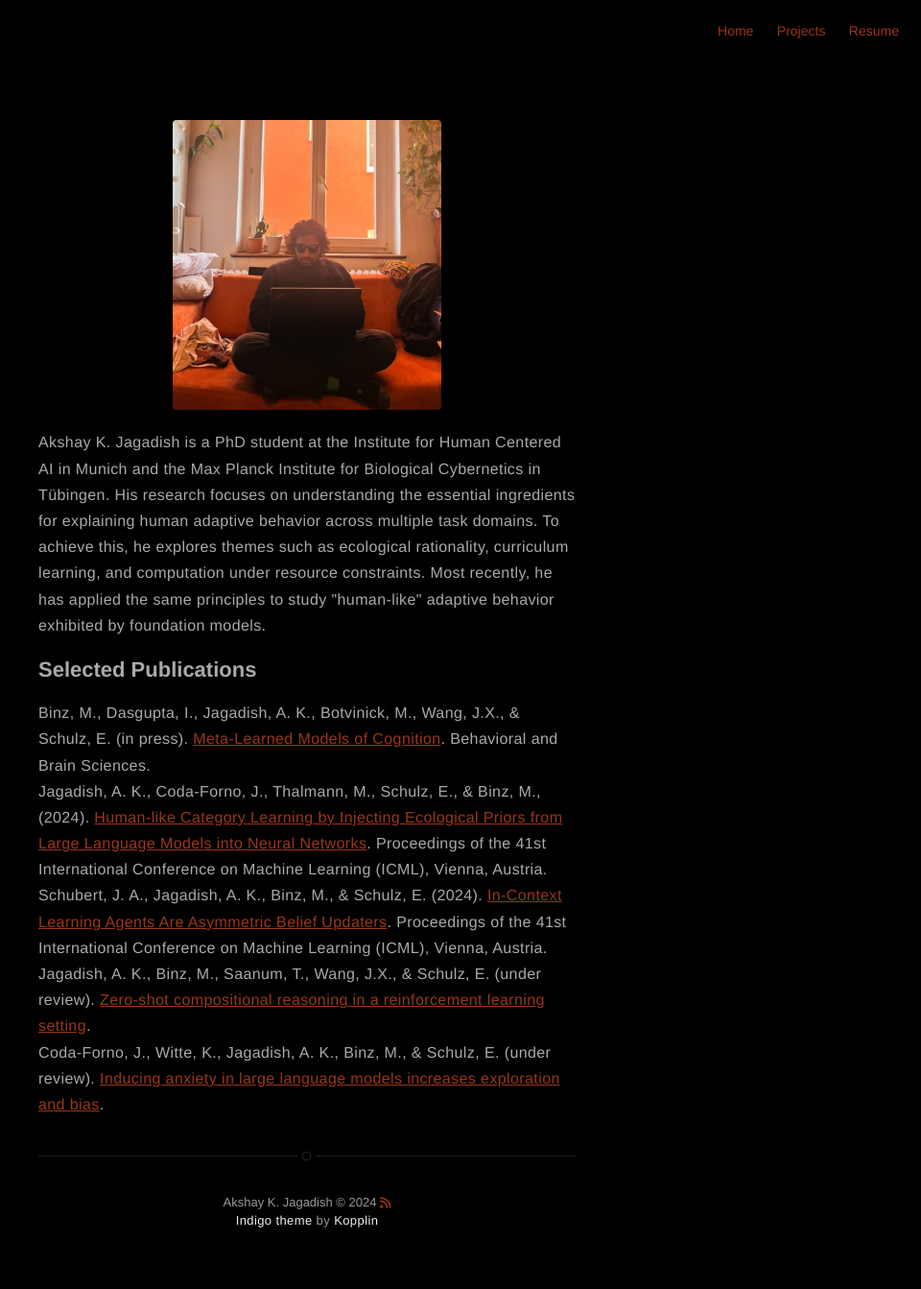
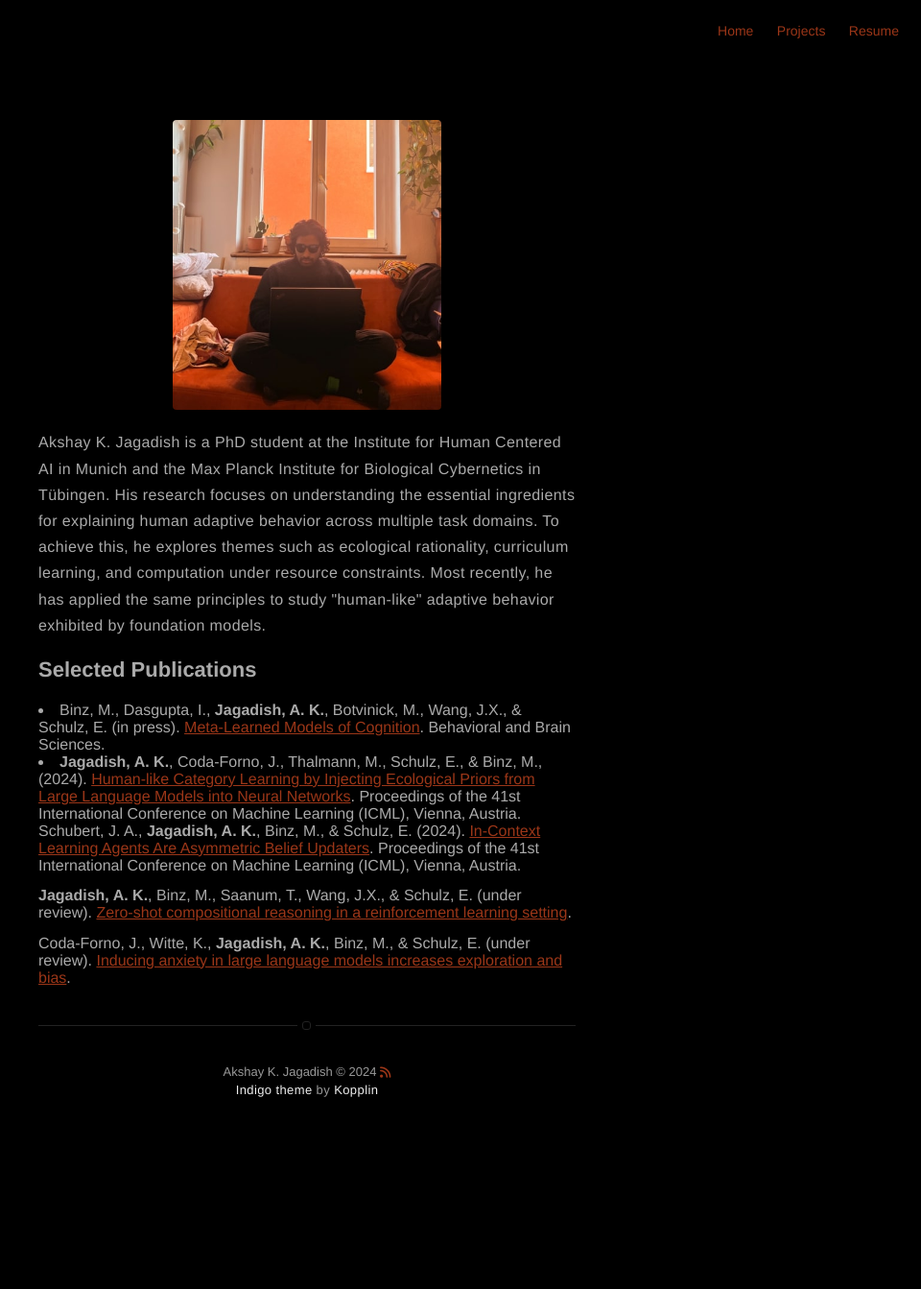
Before and after one commit to akjagadish/akjagadish.github.io, a Jekyll site: the page built from about.md, in a window 1280 px wide. Shown: the whole page at 96% size, without its empty margins (320-1280 px from the left). Built offline with Jekyll 4.4.1, drawn with Linux system fonts in a browser that asks for light colours; nearby versions of some CDN libraries; after the commit the page ends 1207 px from its top, so only the background shows below that.

Commit message:
try different formatting

```diff
--- a/about.md
+++ b/about.md
@@ -9,10 +9,10 @@
 <h2>Selected Publications</h2>
 
 <p>
-	Binz, M., Dasgupta, I., <b>Jagadish, A. K.</b>, Botvinick, M., Wang, J.X., & Schulz, E. (in press). <a href="https://arxiv.org/abs/2304.06729/">Meta-Learned Models of Cognition</a>. Behavioral and Brain Sciences. <br>
-	<b>Jagadish, A. K.</b>, Coda-Forno, J., Thalmann, M., Schulz, E., & Binz, M., (2024). <a href="https://arxiv.org/abs/2402.01821">Human-like Category Learning by Injecting Ecological Priors from Large Language Models into Neural Networks</a>. Proceedings of the 41st International Conference on Machine Learning (ICML), Vienna, Austria. <br>
-	Schubert, J. A., <b>Jagadish, A. K.</b>, Binz, M., & Schulz, E. (2024). <a href="https://arxiv.org/abs/2402.03969">In-Context Learning Agents Are Asymmetric Belief Updaters</a>. Proceedings of the 41st International Conference on Machine Learning (ICML), Vienna, Austria. <br>
-	<b>Jagadish, A. K.</b>, Binz, M., Saanum, T., Wang, J.X., & Schulz, E. (under review). <a href="https://osf.io/preprints/psyarxiv/ymve5">Zero-shot compositional reasoning in a reinforcement learning setting</a>. <br>
+	<li>Binz, M., Dasgupta, I., <b>Jagadish, A. K.</b>, Botvinick, M., Wang, J.X., & Schulz, E. (in press). <a href="https://arxiv.org/abs/2304.06729/">Meta-Learned Models of Cognition</a>. Behavioral and Brain Sciences.</li>
+	<li><b>Jagadish, A. K.</b>, Coda-Forno, J., Thalmann, M., Schulz, E., & Binz, M., (2024). <a href="https://arxiv.org/abs/2402.01821">Human-like Category Learning by Injecting Ecological Priors from Large Language Models into Neural Networks</a>. Proceedings of the 41st International Conference on Machine Learning (ICML), Vienna, Austria.</li>
+	Schubert, J. A., <b>Jagadish, A. K.</b>, Binz, M., & Schulz, E. (2024). <a href="https://arxiv.org/abs/2402.03969">In-Context Learning Agents Are Asymmetric Belief Updaters</a>. Proceedings of the 41st International Conference on Machine Learning (ICML), Vienna, Austria. <span style="vertical-align:-75%"></span><br>
+	<b>Jagadish, A. K.</b>, Binz, M., Saanum, T., Wang, J.X., & Schulz, E. (under review). <a href="https://osf.io/preprints/psyarxiv/ymve5">Zero-shot compositional reasoning in a reinforcement learning setting</a>. <span style="vertical-align:-75%"></span> <br>
 	Coda-Forno, J., Witte, K., <b>Jagadish, A. K.</b>, Binz, M., & Schulz, E. (under review). <a href="https://arxiv.org/abs/2304.11111">Inducing anxiety in large language models increases exploration and bias</a>. <br>
 </p>
 
```
